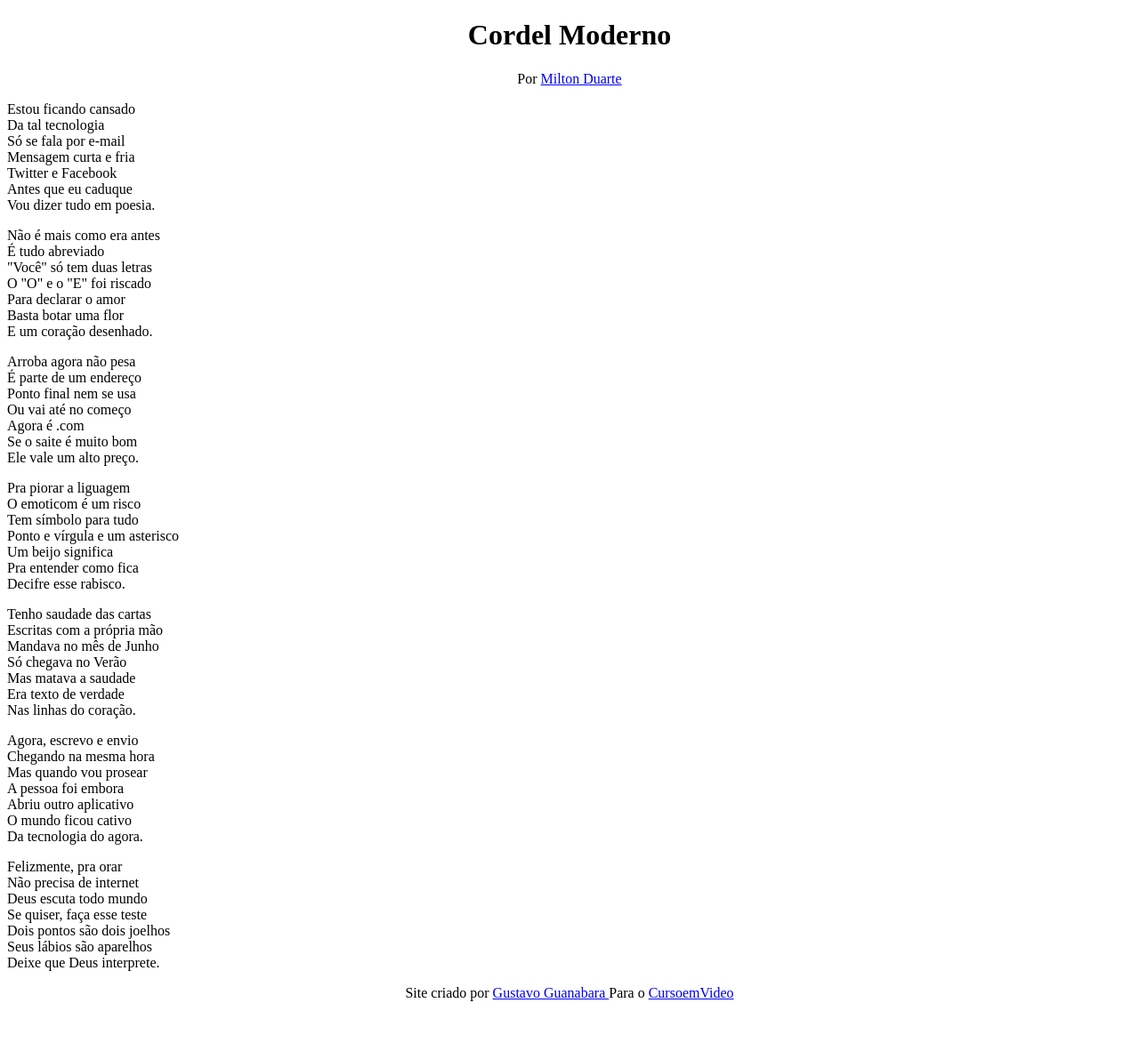
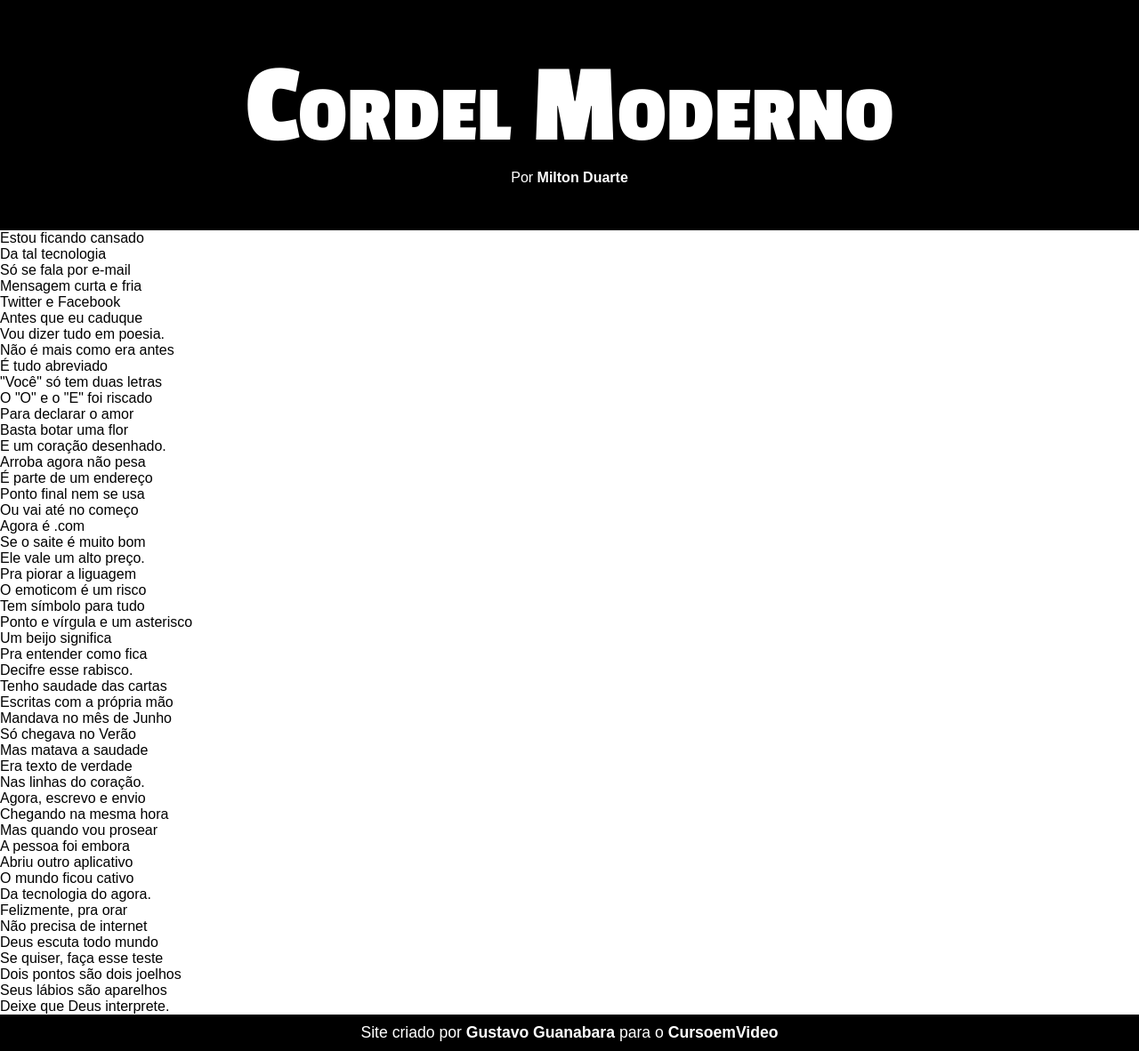
Before and after one commit to robsoncaliban/projeto-cordel, a plain HTML site: page cordel-moderno.html in a window 1280 px wide. Shown: the whole page at 89% size. Before the commit the page ends 1142 px from the top, so only its background shows below. Drawn offline with Linux system fonts and the light colour scheme.

Commit message:
Atualizando o projeto

```diff
--- a/cordel-moderno.html
+++ b/cordel-moderno.html
@@ -106,7 +106,7 @@
 </section>
 
 <footer>
-    <p>Site criado por <a href="https://gustavoguanabara.github.io/"> Gustavo Guanabara </a> Para o <a href="https://www.cursoemvideo.com/"> CursoemVideo </a></p>
+    <p>Site criado por <a href="https://gustavoguanabara.github.io/"> Gustavo Guanabara </a> para o <a href="https://www.cursoemvideo.com/"> CursoemVideo </a></p>
 </footer>
 
 </body>
--- a/estilo/style.css
+++ b/estilo/style.css
@@ -1,11 +1,51 @@
 @charset "UTF-8";
+@import url('https://fonts.googleapis.com/css2?family=Passion+One:wght@400;700;900&display=swap');
+
+* {
+    padding: 0px;
+    margin: 0px;
+}
 
 header {
-    margin: auto;
-    max-width: 300px;
+    background-color: black;
+    color: white;
     text-align: center;
+
 }
 
+header h1 {
+    padding-top: 50px;
+    font-family: 'Passion One', cursive;
+    font-variant: small-caps;
+    font-size: 10vw;
+}
+
+header p {
+    padding-bottom: 50px;
+    font-size: 1em;
+}
+
+body {
+    font-family: Arial, Helvetica, sans-serif;
+}
+
+
 footer {
+    padding: 10px;
+    background-color: black;
+    color: white;
     text-align: center;
+    font-size: 1.1em;
+
 }
+
+ a {
+    text-decoration: none;
+    font-weight: bolder;
+    color: white;
+}
+
+ a:hover {
+    text-decoration: underline;
+
+}
```
